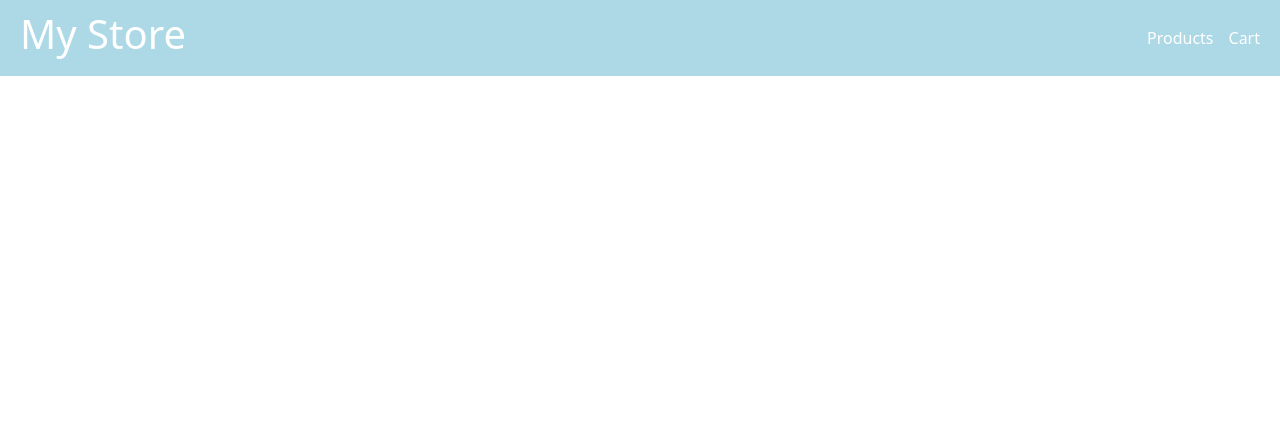
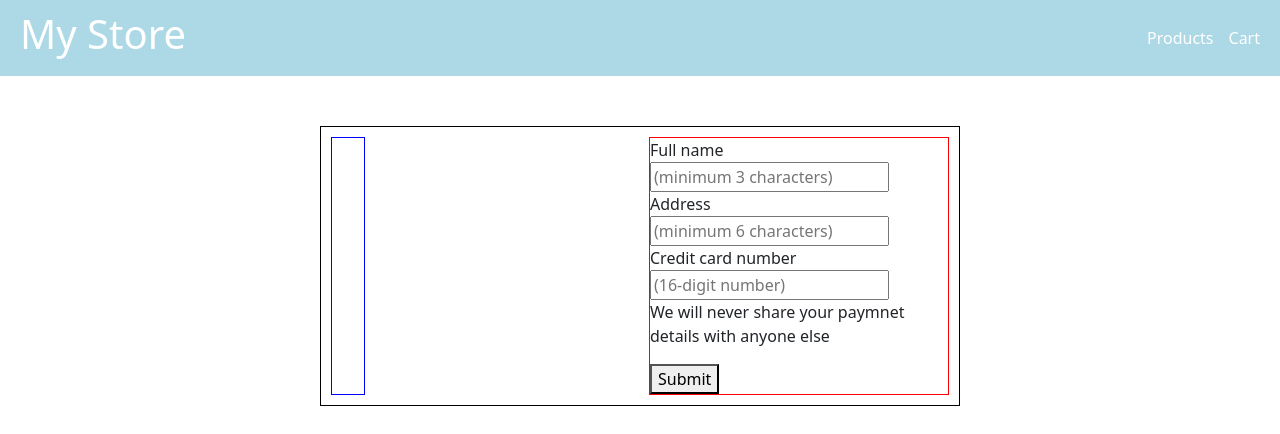
Before and after one commit to youssef1405/online-store, an Angular app: page /cart in a window 1280 px wide. Shown: the top 434 px of the page. Built offline with nearby package versions, Linux system fonts and the light colour scheme.

Commit message:
add basic styles to the cart page

```diff
--- a/src/app/app.module.ts
+++ b/src/app/app.module.ts
@@ -10,9 +10,10 @@ import { NgbModule } from '@ng-bootstrap/ng-bootstrap';
 import { CartComponent } from './cart/cart.component';
 import { NavbarComponent } from './navbar/navbar.component';
 import { ProductItemDetailComponent } from './product-item-detail/product-item-detail.component';
+import { PaymentFormComponent } from './payment-form/payment-form.component';
 
 @NgModule({
-  declarations: [AppComponent, ProductItemComponent, ProductListComponent, CartComponent, NavbarComponent, ProductItemDetailComponent],
+  declarations: [AppComponent, ProductItemComponent, ProductListComponent, CartComponent, NavbarComponent, ProductItemDetailComponent, PaymentFormComponent],
   imports: [BrowserModule, AppRoutingModule, HttpClientModule, NgbModule],
   providers: [],
   bootstrap: [AppComponent],
--- a/src/app/cart/cart.component.css
+++ b/src/app/cart/cart.component.css
@@ -0,0 +1,26 @@
+.cart-items-container {
+  border: solid 1px #000;
+  width: 50%;
+  margin: 50px auto;
+  display: flex;
+  padding: 10px;
+  justify-content: space-between;
+}
+
+.cart-items {
+  border: 1px solid blue;
+  display: flex;
+  flex-direction: column;
+}
+
+.cart-item {
+  border: 1px solid yellow;
+  display: flex;
+  margin-bottom: 20px;
+  justify-content: space-between;
+}
+
+.cart-product-img {
+  width: 100px;
+  border-radius: 10px;
+}
--- a/src/app/cart/cart.component.html
+++ b/src/app/cart/cart.component.html
@@ -1,7 +1,17 @@
 <div class="cart-items-container">
-  <ul>
-    <li *ngFor="let item of cartItems">
-      {{ item.name }}
-    </li>
-  </ul>
+  <div class="cart-items">
+    <ul>
+      <li *ngFor="let item of cartItems" class="cart-item">
+        <img src="{{ item.url }}" alt="" class="cart-product-img" />
+        <div>
+          <h4>
+            {{ item.name }}
+          </h4>
+          <p>{{ item.price }}</p>
+          <p>Amount</p>
+        </div>
+      </li>
+    </ul>
+  </div>
+  <app-payment-form></app-payment-form>
 </div>
--- /dev/null
+++ b/src/app/payment-form/payment-form.component.css
@@ -0,0 +1,4 @@
+.payment-form {
+  width: 300px;
+  border: 1px solid red;
+}
--- /dev/null
+++ b/src/app/payment-form/payment-form.component.html
@@ -0,0 +1,17 @@
+<form class="payment-form">
+  <div>
+    <label>Full name</label>
+    <input type="text" placeholder="(minimum 3 characters)" />
+  </div>
+  <div>
+    <label for="">Address</label>
+    <input type="text" placeholder="(minimum 6 characters)" />
+  </div>
+
+  <div>
+    <label for="">Credit card number</label>
+    <input type="text" placeholder="(16-digit number)" />
+  </div>
+  <p>We will never share your paymnet details with anyone else</p>
+  <button>Submit</button>
+</form>
```
Also changed, not shown: src/app/payment-form/payment-form.component.ts (added, +10 -0 lines), 1 other file (tests, documents, lock files or other folders).
